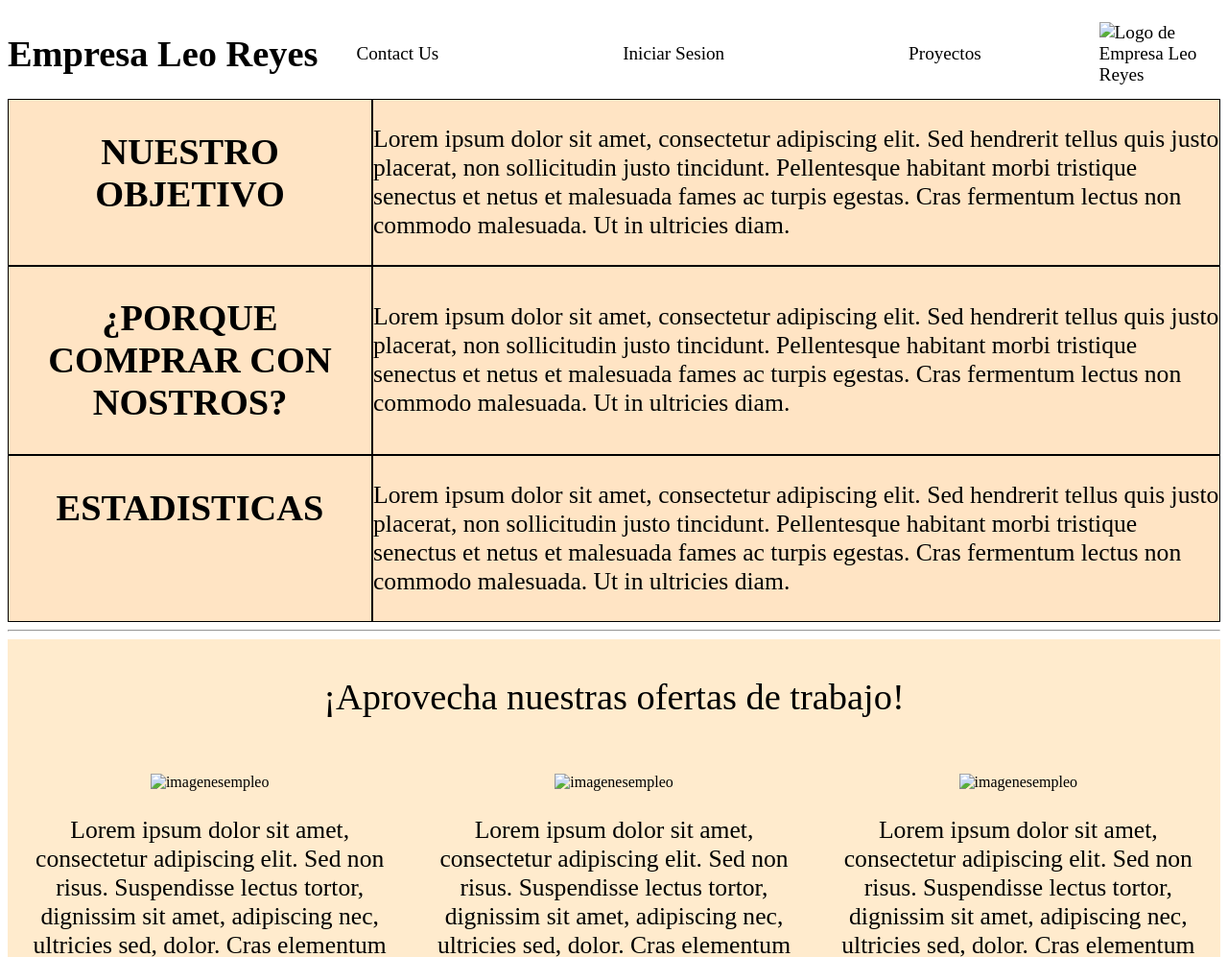
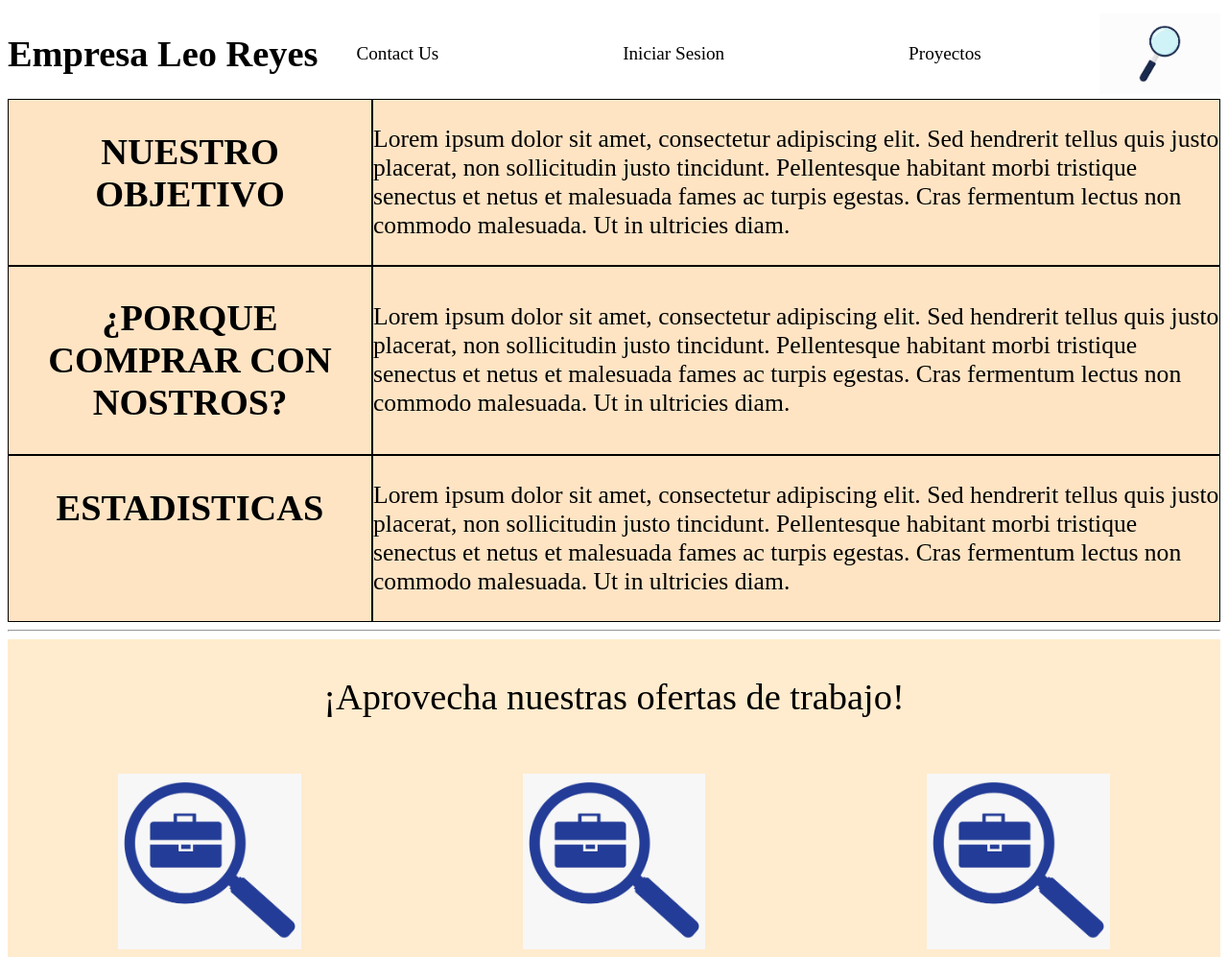
Before and after one commit to Leoreyes1903/TC2005B.A01, a plain HTML site: page Landing_page.html in a window 1280 px wide. Shown: the top 997 px of the page at 96% size. Drawn offline with Linux system fonts and the light colour scheme; files whose address does not match are found by name.

Commit message:
Update Landing_page.html

```diff
--- a/Landing_page.html
+++ b/Landing_page.html
@@ -17,7 +17,7 @@
                 <li><a href="#section3">Proyectos</a></li>
             </ul>
         </nav>
-        <img class="himg" src="imagenes/lupa.avif" alt="Logo de Empresa Leo Reyes">
+        <img class="himg" src="lupa.avif" alt="Logo de Empresa Leo Reyes">
     </header>
 
     <main>
@@ -56,17 +56,17 @@
         </div>
         <div class="imagenesem" >
             <div class="tercerdiv">
-                <img src="imagenes/empleo.png" alt="imagenesempleo" >
+                <img src="empleo.png" alt="imagenesempleo" >
                 <p>Lorem ipsum dolor sit amet, consectetur adipiscing elit. Sed non risus. Suspendisse lectus tortor, dignissim sit amet, adipiscing nec, ultricies sed, dolor. Cras elementum ultrices diam. Maecenas ligula massa, varius a, semper congue, euismod non, mi. Proin porttitor, orci nec nonummy molestie, enim est eleifend mi, non fermentum diam nisl sit amet erat. Duis semper.
                     Ut velit mauris, egestas sed, gravida nec, ornare ut, mi.</p>
             </div>
             <div class="tercerdiv">
-                <img src="imagenes/empleo.png" alt="imagenesempleo">
+                <img src="empleo.png" alt="imagenesempleo">
                 <p>Lorem ipsum dolor sit amet, consectetur adipiscing elit. Sed non risus. Suspendisse lectus tortor, dignissim sit amet, adipiscing nec, ultricies sed, dolor. Cras elementum ultrices diam. Maecenas ligula massa, varius a, semper congue, euismod non, mi. Proin porttitor, orci nec nonummy molestie, enim est eleifend mi, non fermentum diam nisl sit amet erat. Duis semper.
                     Ut velit mauris, egestas sed, gravida nec, ornare ut, mi.</p>
             </div>
             <div class="tercerdiv">
-                <img src="imagenes/empleo.png" alt="imagenesempleo">
+                <img src="empleo.png" alt="imagenesempleo">
                 <p>Lorem ipsum dolor sit amet, consectetur adipiscing elit. Sed non risus. Suspendisse lectus tortor, dignissim sit amet, adipiscing nec, ultricies sed, dolor. Cras elementum ultrices diam. Maecenas ligula massa, varius a, semper congue, euismod non, mi. Proin porttitor, orci nec nonummy molestie, enim est eleifend mi, non fermentum diam nisl sit amet erat. Duis semper.
                     Ut velit mauris, egestas sed, gravida nec, ornare ut, mi.</p>
             </div>
```
